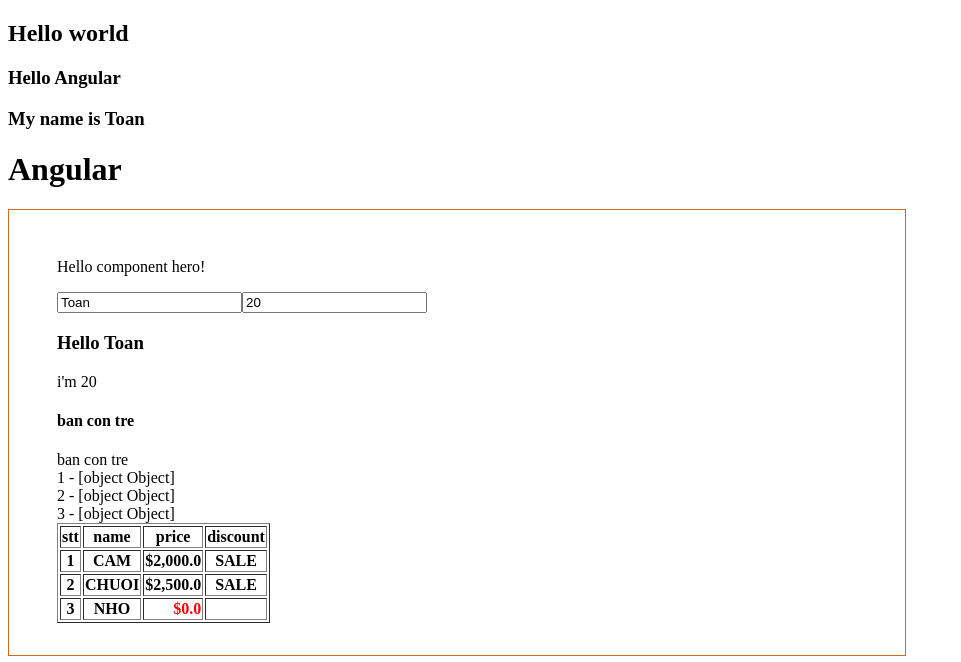
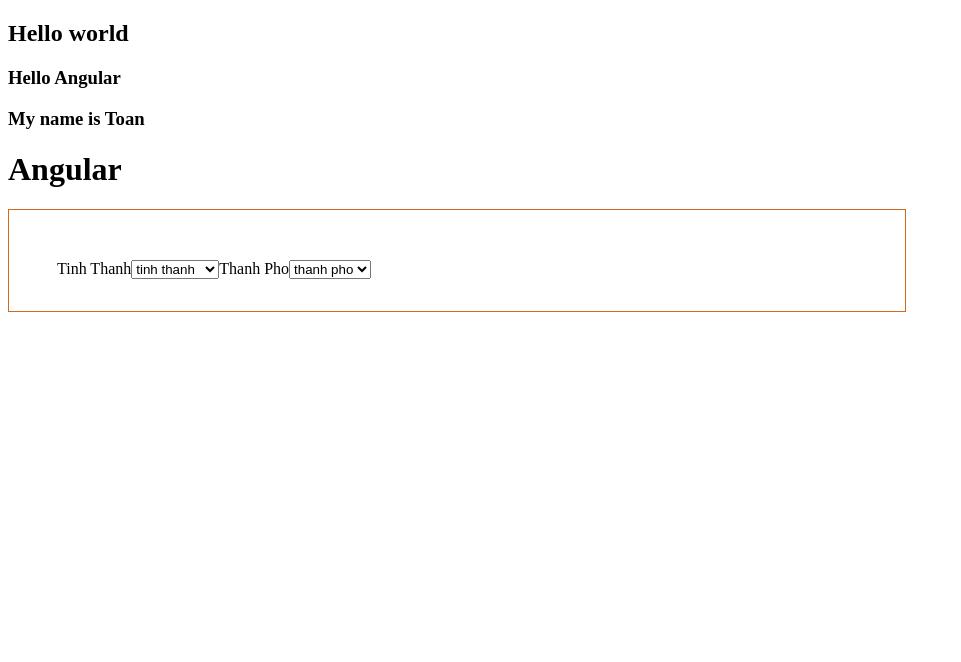
Before and after one commit to nhattoan009/Angular2021, an Angular app: page / in a window 1280 px wide. Shown: the top 662 px of the page, without its empty margins (0-961 px from the left). Built offline with nearby package versions, Linux system fonts and the light colour scheme.

Commit message:
cascadinh-comboBox-Loc tp theo tinh thanh-basic

```diff
--- a/src/app/hero/hero.component.html
+++ b/src/app/hero/hero.component.html
@@ -1,41 +1,14 @@
 <div class="text">
-    <p>Hello component hero!</p>
 
-    <input value="{{name}}" title="day la {{name}}">
-    <input [(ngModel)]="age" [title]="'day la '+ age">
-    <h3>Hello {{name}}</h3>
-    <p>i'm {{age}}</p>
-    <h4 *ngIf="age > 20">ban gia roi</h4>
-    <h4 *ngIf="age <= 20">ban con tre</h4>
+    <br>
 
+    <label>Tinh Thanh</label>
+    <select (change) = "changeCity($event)">
+      <option *ngFor="let item of tinh" value="{{item.tinh}}">{{item.tinh}}</option>
+    </select>
 
-    <div *ngIf="age > 20; then gia; else tre">
-    </div>
-    <ng-template #tre>
-        ban con tre
-    </ng-template>
-    <ng-template #gia>
-        ban da gia
-    </ng-template>
-
-    <div *ngFor="let item of traiCay; let i = index">{{i+1}} - {{item}}</div>
-
-    <table border="1" style="width: 200px;">
-        <tr>
-            <th>stt</th>
-            <th>name</th>
-            <th>price</th>
-            <th>discount</th>
-        </tr>
-        <tr *ngFor="let item of traiCay; let i = index">
-            <th>{{i+1}}</th>
-            <th>{{item.name | uppercase}}</th>
-            <th [ngClass]="{giaAm: item.price == 0}" style="text-align: right;">
-                {{item.price | currency: "USD":"symbol":"1.1"}}
-            </th>
-            <th>
-                {{item.discount | onsale | uppercase}}
-            </th>
-        </tr>
-    </table>
+    <label >Thanh Pho</label>
+    <select>
+        <option *ngFor="let item of tp" value="{{item}}">{{item}}</option>
+    </select>
 </div>
--- a/src/app/hero/hero.component.ts
+++ b/src/app/hero/hero.component.ts
@@ -25,15 +25,56 @@ export class HeroComponent implements OnInit {
       discount: false
     }
   ]
+  public tp: string[] = ['thanh pho'];
+  public tinh = [
+    {
+      tinh: 'tinh thanh'
+
+    },
+    {
+      tinh: 'An Giang',
+      tp: [
+        'tp Long Xuyen',
+        'tp Chau Doc',
+        'tp An Phu',
+        'tp Chau Thanh',
+        'tp Tinh Bien'
+      ]
+    },
+    {
+      tinh: 'Kien Giang',
+      tp: [
+        'tp Ha Tien',
+        'tp Rach Gia',
+        'tp Phu Quoc'
+      ]
+    }
+  ]
 
   constructor() { }
 
   ngOnInit(): void {
-    console.log('trai cay ', this.traiCay);
+    console.log('City ', this.tinh);
   }
   public reset(): void {
     this.name = '';
     console.log('click next');
   }
 
+  public changeCity(event: any) {
+    const city = event.target.value;
+    if (!city) { return; }
+
+    //cach 1
+    // console.log('event', city);
+    // const search = this.tinh.filter((data) => data.tinh === city);
+    // console.log('Search ', search);
+    // if (search && search.length > 0) {
+    //   this.tp = search[0].tp;
+    // }
+
+    //cach 2
+    this.tp = this.tinh.find(data => data.tinh === city) ?.tp || [];
+  }
+
 }
```
